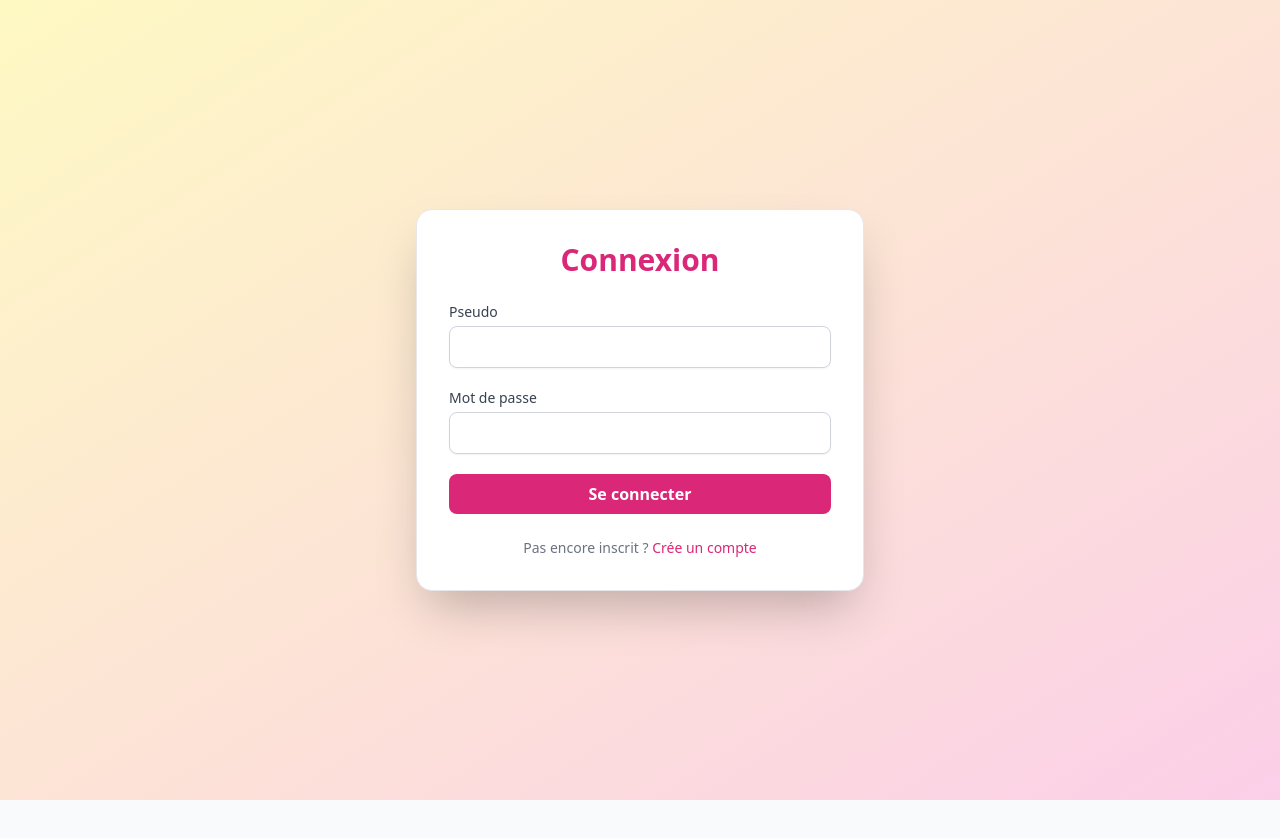
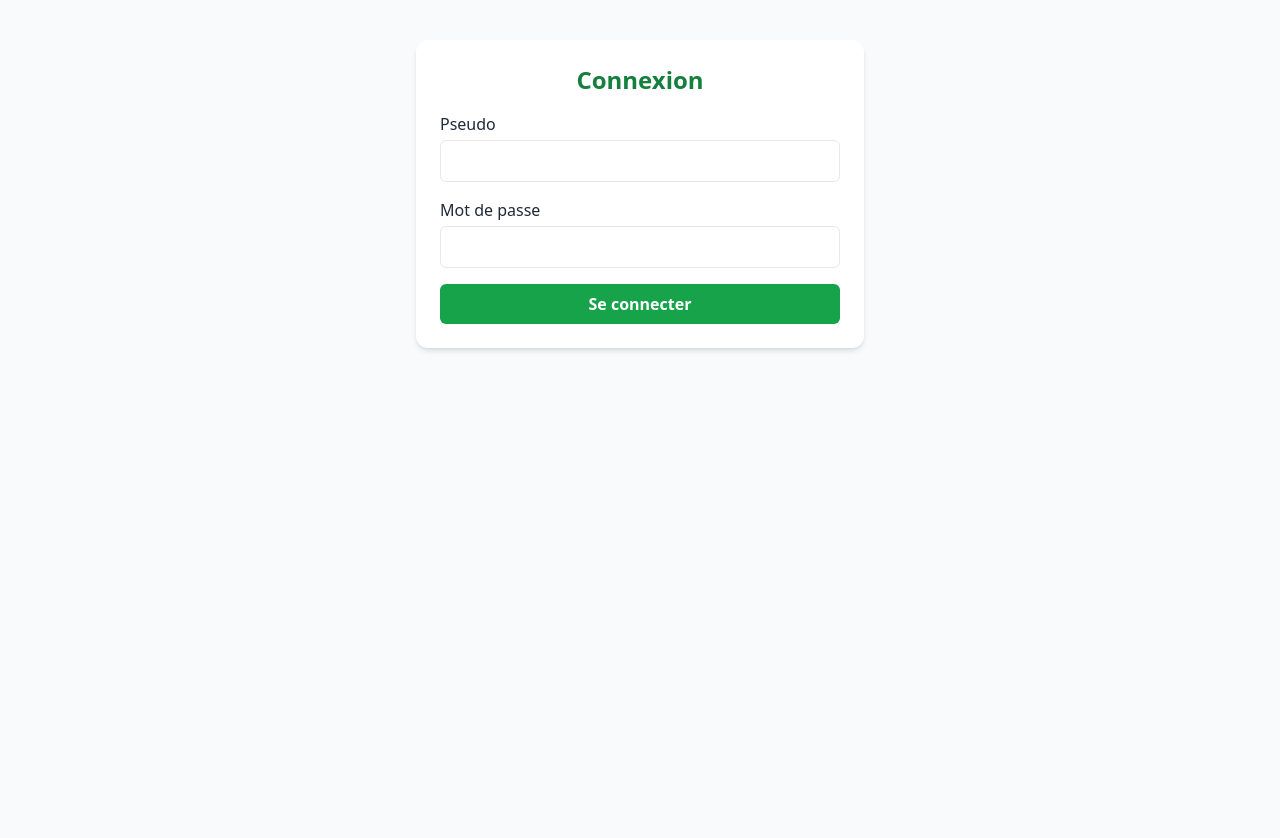
Before and after one commit to voirfilm-tv/horse-runner-v3, a React (Vite) app: page /login in a window 1280 px wide. Before the commit the page ends 800 px from the top, so only its background shows below. Built offline with nearby package versions, Linux system fonts and the light colour scheme; no server answers.

Commit message:
Update Login.tsx

```diff
--- a/src/pages/Login.tsx
+++ b/src/pages/Login.tsx
@@ -1,76 +1,80 @@
 import { useState } from 'react';
-import { login } from '@/services/auth';
 import { useNavigate } from 'react-router-dom';
+import { supabase } from '@/lib/supabase';
+import bcrypt from 'bcryptjs';
 
 export default function Login() {
   const [pseudo, setPseudo] = useState('');
   const [password, setPassword] = useState('');
   const [error, setError] = useState('');
-  const [loading, setLoading] = useState(false);
   const navigate = useNavigate();
 
-  const handleSubmit = async (e: React.FormEvent) => {
+  const handleLogin = async (e: React.FormEvent) => {
     e.preventDefault();
     setError('');
-    setLoading(true);
+
     try {
-      await login(pseudo, password);
-      navigate('/lobby'); // redirige vers le lobby ou dashboard après login
-    } catch (err: any) {
-      setError(err.message || 'Identifiants incorrects.');
-    } finally {
-      setLoading(false);
+      // Récupérer l'utilisateur avec ce pseudo
+      const { data: user, error: fetchError } = await supabase
+        .from('users')
+        .select('id, password_hash')
+        .eq('pseudo', pseudo)
+        .single();
+
+      if (fetchError || !user) {
+        setError('Pseudo ou mot de passe incorrect.');
+        return;
+      }
+
+      const isValidPassword = await bcrypt.compare(password, user.password_hash);
+      if (!isValidPassword) {
+        setError('Pseudo ou mot de passe incorrect.');
+        return;
+      }
+
+      // Stocker les infos de session (id utilisateur ou pseudo)
+      localStorage.setItem('userId', user.id);
+      localStorage.setItem('pseudo', pseudo);
+
+      navigate('/');
+    } catch (err) {
+      console.error(err);
+      setError('Une erreur est survenue.');
     }
   };
 
   return (
-    <div className="min-h-screen flex items-center justify-center bg-gradient-to-br from-yellow-100 to-pink-200 px-4">
-      <div className="bg-white shadow-2xl rounded-2xl p-8 w-full max-w-md border border-gray-200">
-        <h2 className="text-3xl font-extrabold text-center text-pink-600 mb-6">
-          Connexion
-        </h2>
-        <form onSubmit={handleSubmit} className="space-y-5">
+    <div className="max-w-md mx-auto mt-10 p-6 bg-white rounded-xl shadow-md">
+      <h1 className="text-2xl font-bold mb-4 text-center text-green-700">Connexion</h1>
+      {error && <p className="text-red-600 text-sm mb-4">{error}</p>}
+      <form onSubmit={handleLogin} className="space-y-4">
         <div>
-            <label htmlFor="pseudo" className="block text-sm font-medium text-gray-700">Pseudo</label>
+          <label className="block mb-1 font-medium">Pseudo</label>
           <input
             type="text"
-              id="pseudo"
             value={pseudo}
             onChange={(e) => setPseudo(e.target.value)}
-              className="mt-1 block w-full px-4 py-2 border border-gray-300 rounded-lg shadow-sm focus:outline-none focus:ring-2 focus:ring-pink-400"
+            className="w-full border px-3 py-2 rounded-md"
             required
           />
         </div>
-
         <div>
-            <label htmlFor="password" className="block text-sm font-medium text-gray-700">Mot de passe</label>
+          <label className="block mb-1 font-medium">Mot de passe</label>
           <input
             type="password"
-              id="password"
             value={password}
             onChange={(e) => setPassword(e.target.value)}
-              className="mt-1 block w-full px-4 py-2 border border-gray-300 rounded-lg shadow-sm focus:outline-none focus:ring-2 focus:ring-pink-400"
+            className="w-full border px-3 py-2 rounded-md"
             required
           />
         </div>
-
         <button
           type="submit"
-            disabled={loading}
-            className="w-full py-2 px-4 bg-pink-600 text-white font-bold rounded-lg hover:bg-pink-700 transition duration-300"
+          className="w-full bg-green-600 hover:bg-green-700 text-white font-semibold py-2 rounded-md transition"
         >
-            {loading ? 'Connexion...' : 'Se connecter'}
+          Se connecter
         </button>
       </form>
-
-        {error && (
-          <p className="mt-4 text-sm text-red-600 text-center">{error}</p>
-        )}
-
-        <p className="mt-6 text-center text-sm text-gray-500">
-          Pas encore inscrit ? <a href="/register" className="text-pink-600 hover:underline">Crée un compte</a>
-        </p>
-      </div>
     </div>
   );
 }
```
Lines whose indentation alone changed are shown as unchanged.
